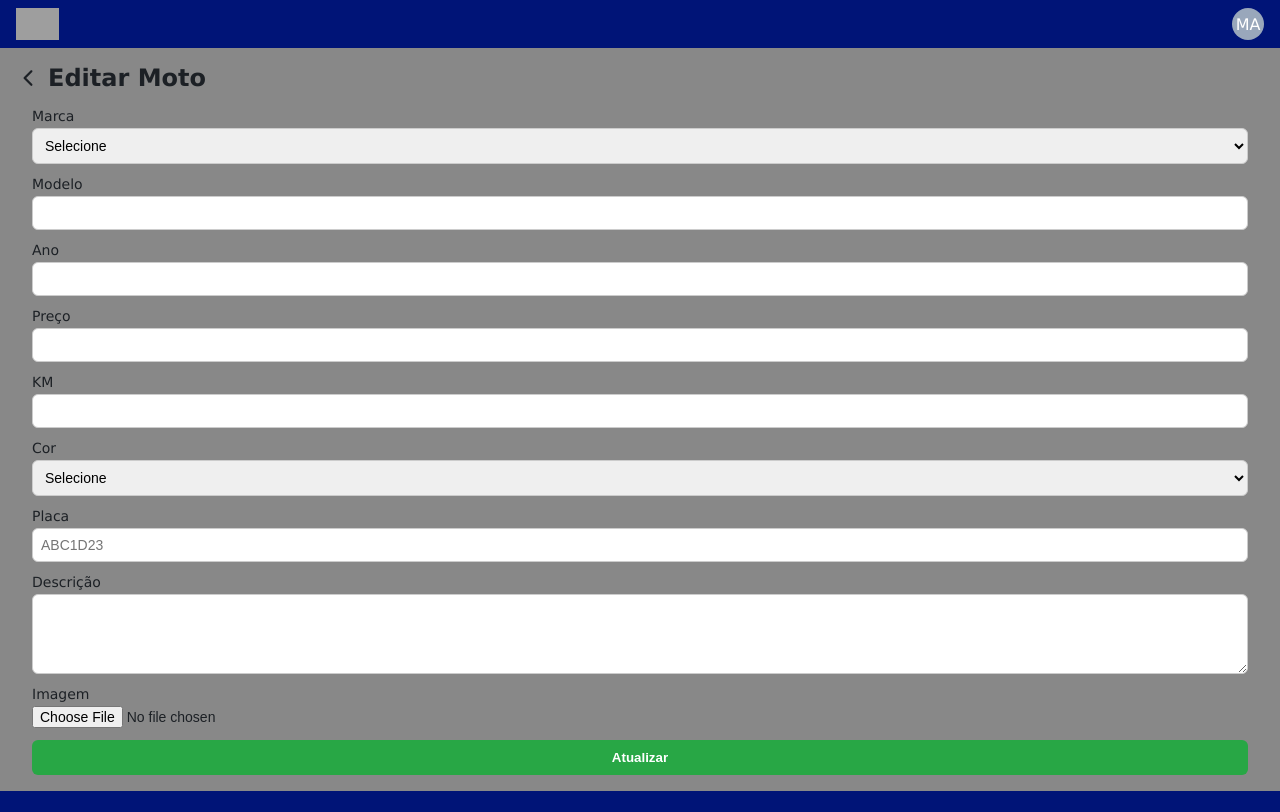
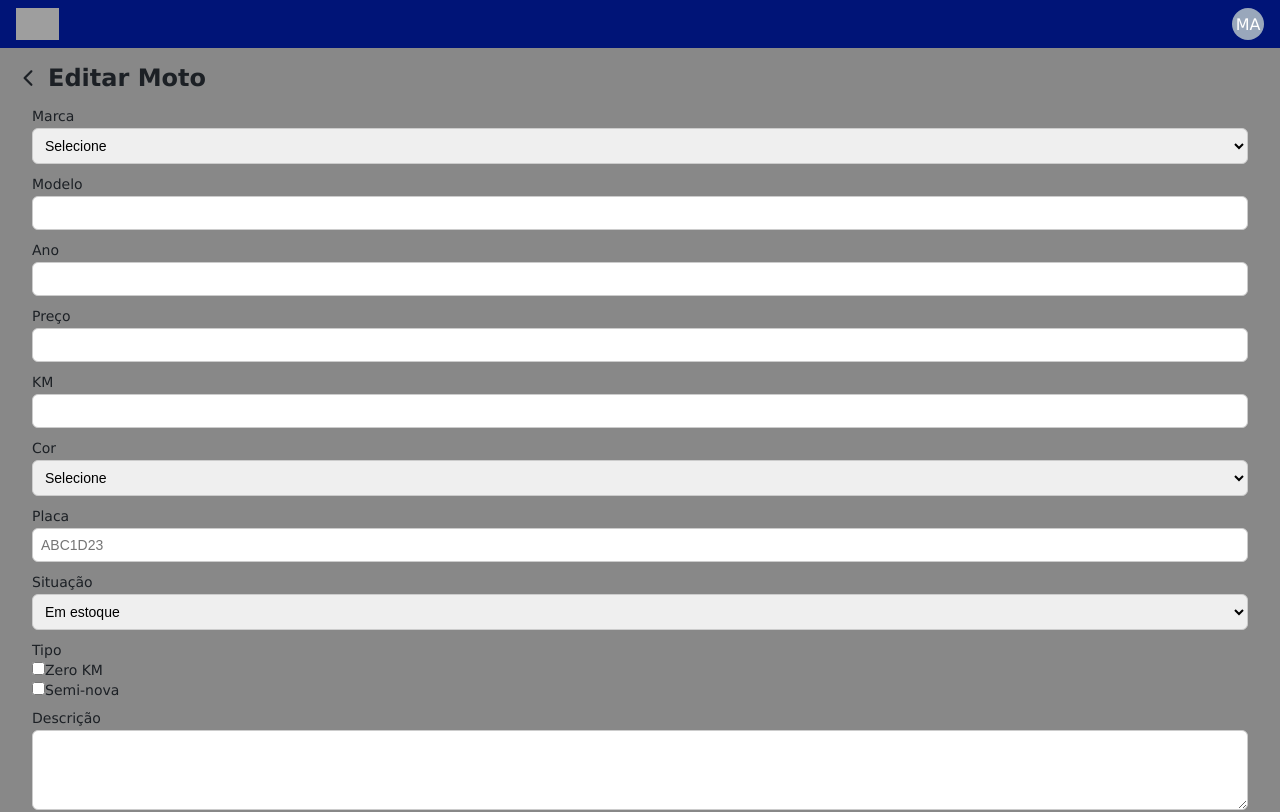
Before and after one commit to Marcelo2922/Projeto-motos, a React (Vite) app: page /cadastro-moto/1 in a window 1280 px wide. Shown: the top 812 px of the page. Built offline with nearby package versions, Linux system fonts and the light colour scheme; grey boxes are pictures that could not be loaded.

Commit message:
Projeto pronto

```diff
--- a/src/paginas/CadastroMoto/CadastroMoto.jsx
+++ b/src/paginas/CadastroMoto/CadastroMoto.jsx
@@ -24,8 +24,29 @@ function CadastroMoto() {
   const [cor, setCor] = useState(motoEditando?.cor || "");
   const [km, setKm] = useState(motoEditando?.km || "");
 
+  const [situacao, setSituacao] = useState(
+    motoEditando?.situacao || "estoque"
+  );
+
+  const [tipo, setTipo] = useState(motoEditando?.tipo || "");
+
+  function handleSituacao(e) {
+    setSituacao(e.target.value);
+  }
+
+  function handleTipo(e) {
+    const value = e.target.name;
+
+    if (tipo === value) {
+      setTipo("");
+    } else {
+      setTipo(value);
+    }
+  }
+
   function handleImagem(e) {
     const file = e.target.files[0];
+
     if (file) {
       const reader = new FileReader();
       reader.onloadend = () => setImagem(reader.result);
@@ -98,6 +119,8 @@ function CadastroMoto() {
               placa,
               cor,
               km,
+              situacao,
+              tipo,
             }
           : m
       );
@@ -113,6 +136,8 @@ function CadastroMoto() {
         placa,
         cor,
         km,
+        situacao,
+        tipo,
         cores: ["#000000"],
       };
 
@@ -120,7 +145,9 @@ function CadastroMoto() {
     }
 
     localStorage.setItem("motos", JSON.stringify(novaLista));
+
     toast.success(motoId ? "Moto atualizada!" : "Moto cadastrada!");
+
     navigate("/lista-produtos");
   }
 
@@ -175,10 +202,12 @@ function CadastroMoto() {
         <div className="campo">
           <label>Preço</label>
           <input
-            className="input"
-            value={formatarPreco(preco)}
-            onChange={handlePreco}
-          />
+  className="input"
+  value={formatarPreco(preco)}
+  onChange={handlePreco}
+  inputMode="numeric"
+  pattern="[0-9]*"
+/>
         </div>
 
         <div className="campo">
@@ -224,6 +253,43 @@ function CadastroMoto() {
         </div>
 
         <div className="campo">
+          <label>Situação</label>
+          <select
+            className="input"
+            value={situacao}
+            onChange={handleSituacao}
+          >
+            <option value="estoque">Em estoque</option>
+            <option value="reservada">Reservada</option>
+            <option value="vendida">Vendida</option>
+          </select>
+        </div>
+
+        <div className="campo">
+          <label>Tipo</label>
+
+          <label>
+            <input
+              type="checkbox"
+              name="zeroKm"
+              checked={tipo === "zeroKm"}
+              onChange={handleTipo}
+            />
+            Zero KM
+          </label>
+
+          <label>
+            <input
+              type="checkbox"
+              name="semiNova"
+              checked={tipo === "semiNova"}
+              onChange={handleTipo}
+            />
+            Semi-nova
+          </label>
+        </div>
+
+        <div className="campo">
           <label>Descrição</label>
           <textarea
             className="textarea"
--- a/src/paginas/ListaProdutos/ListaProdutos.jsx
+++ b/src/paginas/ListaProdutos/ListaProdutos.jsx
@@ -2,11 +2,18 @@ import { useState, useEffect } from "react";
 import "./ListaProdutos.css";
 import Principal from "../../componentes/Principal/Principal";
 import ItemProduto from "./ItemProduto";
-import { useNavigate, useLocation } from "react-router-dom";
+import {
+  useNavigate,
+  useLocation,
+  useSearchParams,
+} from "react-router-dom";
 
 function ListaProdutos() {
   const navigate = useNavigate();
   const location = useLocation();
+
+  const [searchParams] = useSearchParams();
+  const filtroUrl = searchParams.get("filtro");
 
   const [produtos, setProdutos] = useState([]);
   const [mostrarModal, setMostrarModal] = useState(false);
@@ -17,18 +24,32 @@ function ListaProdutos() {
   const [filtroSituacao, setFiltroSituacao] = useState("");
 
   useEffect(() => {
-    const lista = JSON.parse(localStorage.getItem("motos")) || [];
+    const lista = JSON.parse(
+      localStorage.getItem("motos") || "[]"
+    );
 
     const listaCorrigida = lista.map((m) => ({
       ...m,
       status: m.status || {
-        tipo: "",
-        situacao: "estoque",
+        tipo: m.tipo || "",
+        situacao: m.situacao || "estoque",
       },
     }));
 
     setProdutos(listaCorrigida);
   }, [location]);
+
+  useEffect(() => {
+
+    if (filtroUrl === "estoque") {
+      setFiltroSituacao("estoque-reservada");
+    } else if (location.state?.situacao) {
+      setFiltroSituacao(location.state.situacao);
+    } else {
+      setFiltroSituacao("");
+    }
+
+  }, [location, filtroUrl]);
 
   function confirmarExclusao(produto) {
     setProdutoSelecionado(produto);
@@ -45,39 +66,71 @@ function ListaProdutos() {
       (m) => m.id !== produtoSelecionado.id
     );
 
-    localStorage.setItem("motos", JSON.stringify(novaLista));
+    localStorage.setItem(
+      "motos",
+      JSON.stringify(novaLista)
+    );
+
     setProdutos(novaLista);
 
     cancelar();
   }
 
-  const marcas = [...new Set(produtos.map((p) => p.marca).filter(Boolean))];
+  const marcas = [
+    ...new Set(
+      produtos.map((p) => p.marca).filter(Boolean)
+    ),
+  ];
 
   const produtosFiltrados = produtos.filter((p) => {
-    const matchMarca = filtroMarca ? p.marca === filtroMarca : true;
+
+    const matchMarca = filtroMarca
+      ? p.marca === filtroMarca
+      : true;
 
     const matchTipo = filtroTipo
       ? p.status?.tipo === filtroTipo
       : true;
 
-    const matchSituacao = filtroSituacao
-      ? p.status?.situacao === filtroSituacao
-      : true;
+    const matchSituacao =
+      filtroSituacao === "estoque-reservada"
+        ? p.status?.situacao === "estoque" ||
+          p.status?.situacao === "reservada"
+        : filtroSituacao
+        ? p.status?.situacao === filtroSituacao
+        : true;
 
-    return matchMarca && matchTipo && matchSituacao;
+    return (
+      matchMarca &&
+      matchTipo &&
+      matchSituacao
+    );
   });
 
   return (
-    <Principal voltarPara="/" titulo="Lista de Motos">
-
-      <div className="filtro" style={{ display: "flex", gap: "10px" }}>
+    <Principal
+      voltarPara="/"
+      titulo="Lista de Motos"
+    >
+      <div
+        className="filtro"
+        style={{
+          display: "flex",
+          gap: "10px",
+          marginBottom: "20px",
+        }}
+      >
 
         <select
           className="input"
           value={filtroMarca}
-          onChange={(e) => setFiltroMarca(e.target.value)}
+          onChange={(e) =>
+            setFiltroMarca(e.target.value)
+          }
         >
-          <option value="">Todas as marcas</option>
+          <option value="">
+            Todas as marcas
+          </option>
 
           {marcas.map((marca, index) => (
             <option key={index} value={marca}>
@@ -89,27 +142,50 @@ function ListaProdutos() {
         <select
           className="input"
           value={filtroTipo}
-          onChange={(e) => setFiltroTipo(e.target.value)}
+          onChange={(e) =>
+            setFiltroTipo(e.target.value)
+          }
         >
-          <option value="">Todos os tipos</option>
-          <option value="zeroKm">Zero KM</option>
-          <option value="semiNova">Semi-nova</option>
+          <option value="">
+            Todos os tipos
+          </option>
+
+          <option value="zeroKm">
+            Zero KM
+          </option>
+
+          <option value="semiNova">
+            Semi-nova
+          </option>
         </select>
 
         <select
           className="input"
           value={filtroSituacao}
-          onChange={(e) => setFiltroSituacao(e.target.value)}
+          onChange={(e) =>
+            setFiltroSituacao(e.target.value)
+          }
         >
-          <option value="">Todas</option>
-          <option value="estoque">Em estoque</option>
-          <option value="reservada">Reservada</option>
-          <option value="vendida">Vendida</option>
+          <option value="">
+            Todas
+          </option>
+
+          <option value="estoque">
+            Em estoque
+          </option>
+
+          <option value="reservada">
+            Reservada
+          </option>
+
+          <option value="vendida">
+            Vendida
+          </option>
         </select>
-
       </div>
 
       <div className="lista-produtos">
+
         {produtosFiltrados.length === 0 && (
           <p>Nenhuma moto encontrada</p>
         )}
@@ -118,15 +194,23 @@ function ListaProdutos() {
           <ItemProduto
             key={produto.id}
             produto={produto}
-            onEditar={() => navigate(`/cadastro-moto/${produto.id}`)}
-            onExcluir={() => confirmarExclusao(produto)}
+            onEditar={() =>
+              navigate(
+                `/cadastro-moto/${produto.id}`
+              )
+            }
+            onExcluir={() =>
+              confirmarExclusao(produto)
+            }
           />
         ))}
       </div>
 
       <button
         className="botao-add"
-        onClick={() => navigate("/cadastro-moto")}
+        onClick={() =>
+          navigate("/cadastro-moto")
+        }
       >
         +
       </button>
@@ -134,24 +218,37 @@ function ListaProdutos() {
       {mostrarModal && (
         <div className="modal-overlay">
           <div className="modal">
+
             <h3>Confirmar exclusão</h3>
+
             <p>
               Deseja excluir{" "}
-              <strong>{produtoSelecionado?.nome}</strong>?
+              <strong>
+                {produtoSelecionado?.nome}
+              </strong>
+              ?
             </p>
 
             <div className="modal-botoes">
-              <button className="btn-cancelar" onClick={cancelar}>
+
+              <button
+                className="btn-cancelar"
+                onClick={cancelar}
+              >
                 Cancelar
               </button>
-              <button className="btn-excluir" onClick={excluir}>
+
+              <button
+                className="btn-excluir"
+                onClick={excluir}
+              >
                 Excluir
               </button>
+
             </div>
           </div>
         </div>
       )}
-
     </Principal>
   );
 }
--- a/src/paginas/PaginaInicial/PaginaInicial.jsx
+++ b/src/paginas/PaginaInicial/PaginaInicial.jsx
@@ -15,12 +15,12 @@ function PaginaInicial() {
 
     const qtdEstoque = lista.filter(
       (m) =>
-        m.status?.situacao === "estoque" ||
-        m.status?.situacao === "reservada"
+        m.situacao === "estoque" ||
+        m.situacao === "reservada"
     ).length;
 
     const totalVendas = lista
-      .filter((m) => m.status?.situacao === "vendida")
+      .filter((m) => m.situacao === "vendida")
       .reduce((acc, moto) => acc + (moto.preco || 0), 0);
 
     setEstoque(qtdEstoque);
@@ -39,7 +39,10 @@ function PaginaInicial() {
     <Principal>
       <div className="cards-container">
 
-        <div className="card-home card-nao-clicavel">
+        <div
+          className="card-home"
+          onClick={() => navigate("/lista-produtos?filtro=estoque")}
+        >
           <div className="icone">📦</div>
           <h2>Estoque</h2>
           <p>{estoque} motos disponíveis</p>
```
Also changed, not shown: 1 other file (tests, documents, lock files or other folders).
